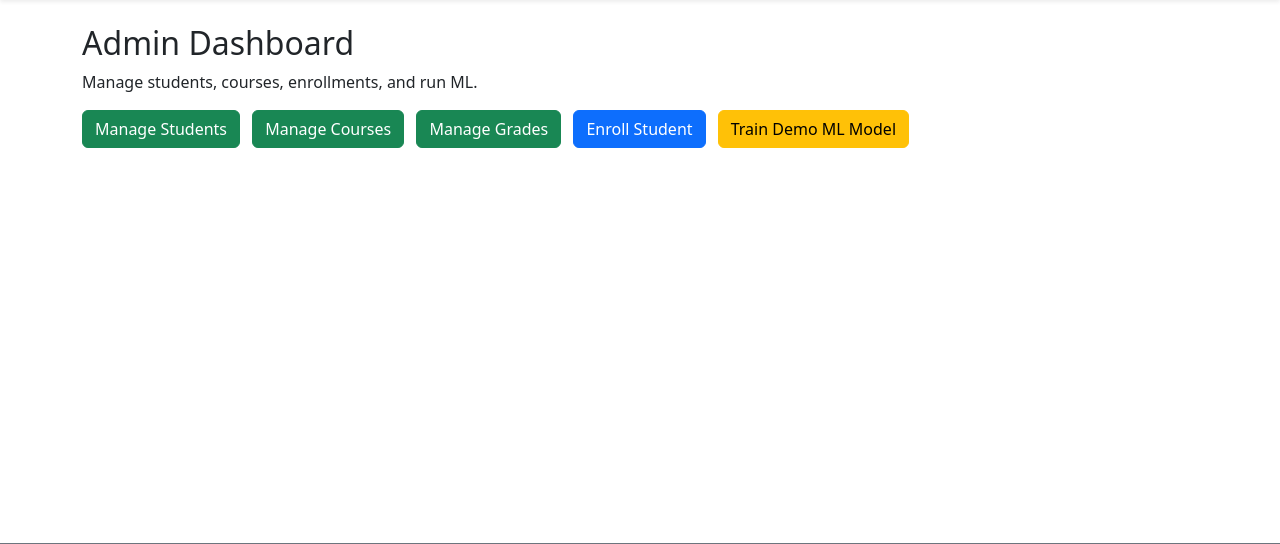
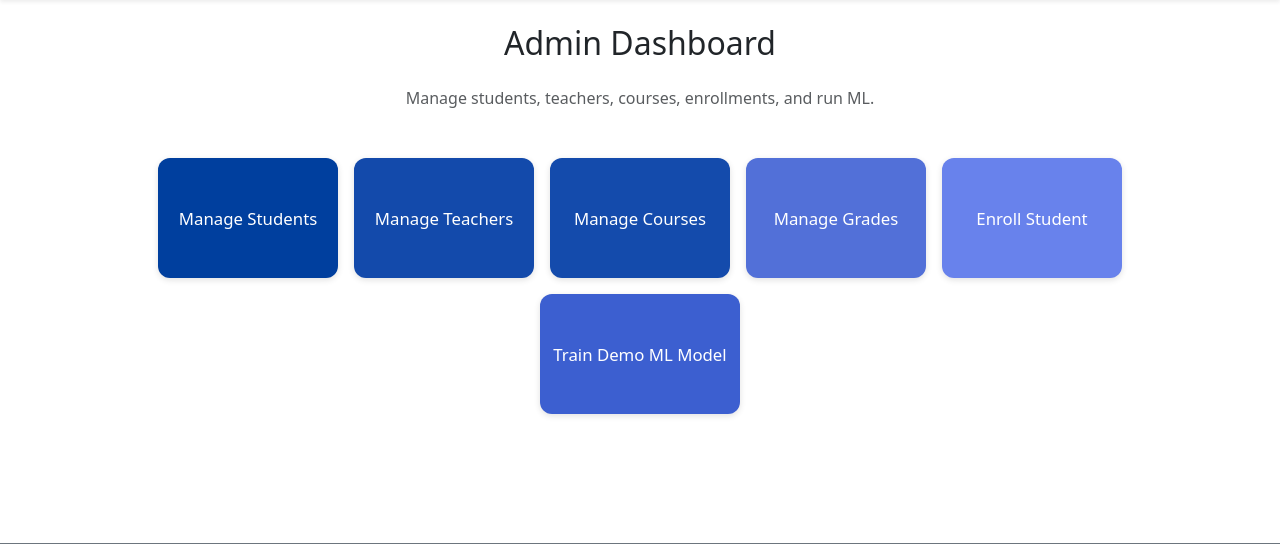
Before and after one commit to parajulisanket/student-Management-System, a Django app: page / in a window 1280 px wide. Shown: the part 70-614 px from the top of the page. Run offline with Django 5.2, Linux system fonts and the light colour scheme; a user stored in the database is signed in; tables that the repository leaves empty hold one stand-in row (values such as "Sample post").

Commit message:
dashboard modified

```diff
--- a/school/urls.py
+++ b/school/urls.py
@@ -2,21 +2,31 @@ from django.urls import path
 from . import views
 
 urlpatterns = [
+    # --- Students ---
     path('students/', views.student_list, name='student_list'),
     path('students/create/', views.student_create, name='student_create'),
     path('students/<int:user_id>/', views.student_detail, name='student_detail'),
     path('students/<int:user_id>/update/', views.student_update, name='student_update'),
     path('students/<int:user_id>/delete/', views.student_delete, name='student_delete'),
 
+    # --- Teachers ---
+    path('teachers/', views.teacher_list, name='teacher_list'),
+    path('teachers/create/', views.teacher_create, name='teacher_create'),
+    path('teachers/<int:user_id>/update/', views.teacher_update, name='teacher_update'),
+    path('teachers/<int:user_id>/delete/', views.teacher_delete, name='teacher_delete'),
+
+    # --- Courses ---
     path('courses/', views.course_list, name='course_list'),
     path('courses/create/', views.course_create, name='course_create'),
     path('courses/<int:pk>/update/', views.course_update, name='course_update'),
     path('courses/<int:pk>/delete/', views.course_delete, name='course_delete'),
 
+    # --- Grades ---
     path('grades/', views.grade_list, name='grade_list'),
     path('grades/create/', views.grade_create, name='grade_create'),
     path('grades/<int:pk>/update/', views.grade_update, name='grade_update'),
     path('grades/<int:pk>/delete/', views.grade_delete, name='grade_delete'),
 
+    # --- Enrollment ---
     path('enroll/', views.enroll_student, name='enroll_student'),
 ]
--- a/templates/users/admin_dashboard.html
+++ b/templates/users/admin_dashboard.html
@@ -1,9 +1,74 @@
 {% extends 'base.html' %} {% block content %}
-<h2>Admin Dashboard</h2>
-<p>Manage students, courses, enrollments, and run ML.</p>
-<a class="btn btn-success me-2" href="/school/students/">Manage Students</a>
-<a class="btn btn-success me-2" href="/school/courses/">Manage Courses</a>
-<a class="btn btn-success me-2" href="/school/grades/">Manage Grades</a>
-<a class="btn btn-primary me-2" href="/school/enroll/">Enroll Student</a>
-<a class="btn btn-warning" href="/predictor/train/">Train Demo ML Model</a>
+
+<h2 class="mb-4 text-center">Admin Dashboard</h2>
+<p class="text-muted text-center">
+  Manage students, teachers, courses, enrollments, and run ML.
+</p>
+
+<div
+  class="d-flex flex-wrap gap-3 mt-5 justify-content-center align-item-center"
+>
+  <a class="btn dashboard-btn btn-students" href="/school/students/">
+    Manage Students
+  </a>
+  <a class="btn dashboard-btn btn-teachers" href="/school/teachers/">
+    Manage Teachers
+  </a>
+  <a class="btn dashboard-btn btn-courses" href="/school/courses/">
+    Manage Courses
+  </a>
+  <a class="btn dashboard-btn btn-grades" href="/school/grades/">
+    Manage Grades
+  </a>
+  <a class="btn dashboard-btn btn-enroll" href="/school/enroll/">
+    Enroll Student
+  </a>
+  <a class="btn dashboard-btn btn-ml" href="/predictor/train/">
+    Train Demo ML Model
+  </a>
+</div>
+
+<style>
+  .dashboard-btn {
+    min-width: 180px;
+    min-height: 120px;
+    font-size: 1.05rem;
+    font-weight: 500;
+    text-align: center;
+    display: flex;
+    align-items: center;
+    justify-content: center;
+    border-radius: 0.75rem;
+    color: #fff !important;
+    box-shadow: 0 2px 6px rgba(0, 0, 0, 0.12);
+    transition: all 0.25s ease-in-out;
+  }
+
+  .dashboard-btn:hover {
+    transform: translateY(-3px);
+    filter: brightness(1.25);
+    color: black !important;
+    box-shadow: 0 6px 14px rgba(0, 0, 0, 0.18);
+  }
+
+  .btn-students {
+    background-color: #003f9e;
+  }
+  .btn-teachers {
+    background-color: #134aab;
+  }
+  .btn-courses {
+    background-color: #144bac;
+  }
+  .btn-grades {
+    background-color: #5270d8;
+  }
+  .btn-enroll {
+    background-color: #6882ec;
+  }
+  .btn-ml {
+    background-color: #3c5fd0;
+  }
+</style>
+
 {% endblock %}
```
Also changed, not shown: school/views.py (+131 -6 lines), templates/school/teacher_confirm_delete.html (added, +8 -0 lines), templates/school/teacher_form.html (added, +51 -0 lines), templates/school/teacher_list.html (added, +43 -0 lines), 1 other file.
